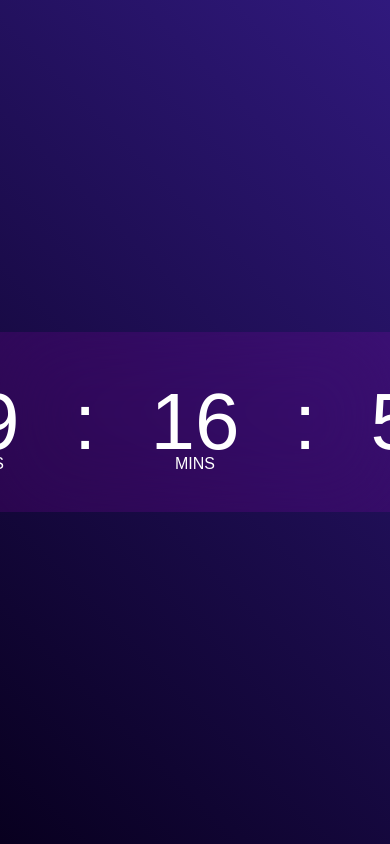
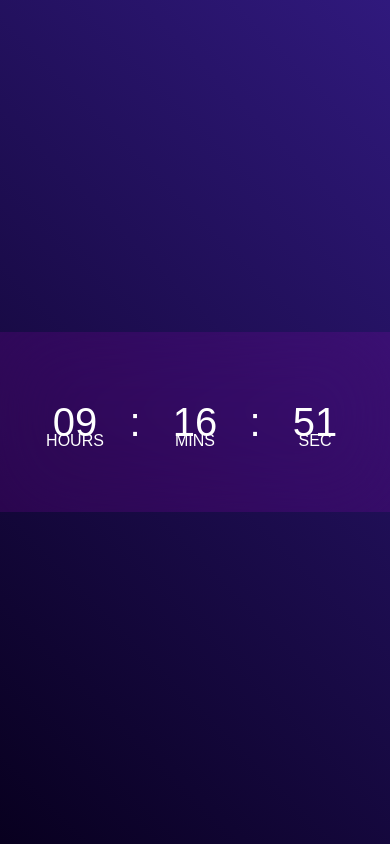
Before and after one commit to Satyam-2701/Clock, a plain HTML site: page index.html in a window 390 px wide. Shown: the top 844 px of the page. Drawn offline with Linux system fonts and the light colour scheme.

Commit message:
Update style.css

```diff
--- a/style.css
+++ b/style.css
@@ -84,3 +84,43 @@ transform: translateX(-50%)
 .clock span{
   color: white;
 }
+
+
+@media (max-width:600px){
+  .clock span{
+    font-size: 60px;
+    max-width: 80px;
+
+  }
+}
+
+@media (max-width:480px){
+  .clock span{
+    font-size: 40px;
+    max-width: 60px;
+
+  }
+
+  .container::after{
+    content:  '';
+    width: 150px;
+    height: 150px;
+    background: #f41b75;
+    border-radius:5px;
+    position: absolute;
+    left: -50px;
+    top: -50px;
+    z-index: -1;
+  }
+  .container::before{
+    content:  '';
+    width: 150px;
+    height: 150px;
+    background: #419aff;
+    border-radius:500px;
+    position: absolute;
+    right: -30px;
+    bottom: -50px;
+    z-index: -1;
+  }
+}
```
